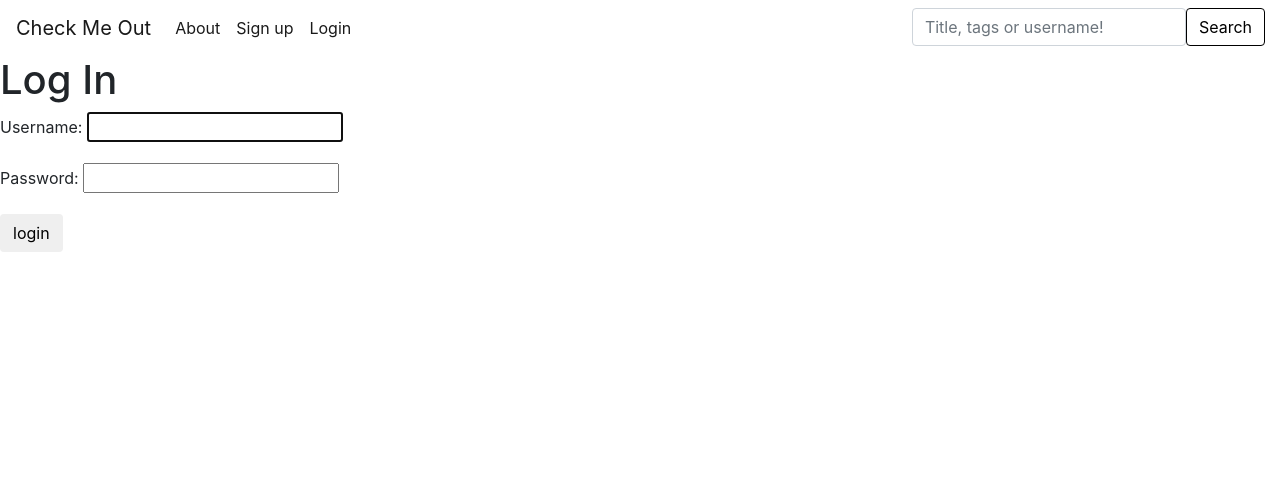
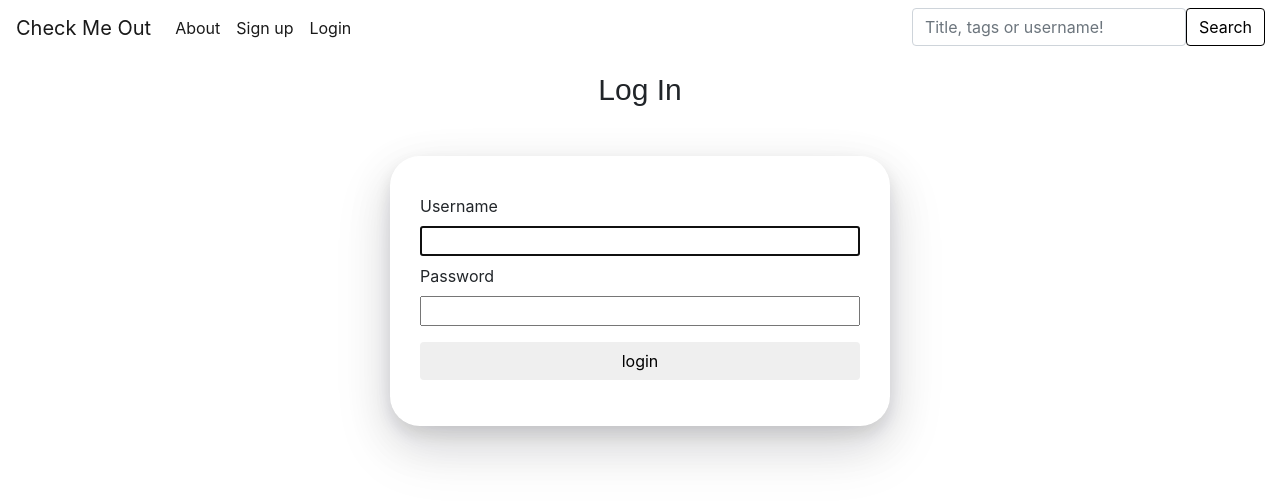
Before and after one commit to sarahrosehumenik/creative_marketplace, a Django app: page /accounts/login/ in a window 1280 px wide. Shown: the top 501 px of the page. Run offline with Django 4.2, Linux system fonts and the light colour scheme; some libraries are stand-ins or nearby versions.

Commit message:
login form

```diff
--- a/main_app/static/JS/javascript.js
+++ b/main_app/static/JS/javascript.js
@@ -4,3 +4,6 @@
  document.querySelector("select#id_tags").className = "form-control product-input"
  document.querySelector("input#file_upload_button").className = "form-control-file product-input"
  document.querySelector("input#id_photo_file").className = "form-control-file product-input"
+
+ document.querySelector("input#id_username").className = "form-control login-input"
+ document.querySelector("input#id_password").className = "form-control login-input"
--- a/main_app/static/css/style.css
+++ b/main_app/static/css/style.css
@@ -426,7 +426,7 @@ font-size: 18px;
 .profile-user{
   text-align: center;
   font-size: 30px;
-  margin: 20px;
+  margin-top: 1vh;
 }
 
 .avatar {
@@ -438,7 +438,7 @@ font-size: 18px;
   width: 60px;
   background-color: grey;
   border-radius: 50%;
-  margin-bottom: 3vh;
+  margin-bottom: 5vh;
 }
 
 .avatar-char {
@@ -461,7 +461,7 @@ font-size: 18px;
   text-align: center;
   font-family: Arial, Helvetica, sans-serif;
   font-size: 30px;
-  margin-top: 1vh;
+  margin-top: 2vh;
 }
 
 .post-product-container {
@@ -500,9 +500,41 @@ input#id_photo_file {
   margin-bottom: 2vh;
 }
 
+.login-header {
+  text-align: center;
+  font-family: Arial, Helvetica, sans-serif;
+  font-size: 30px;
+  margin-top: 2vh;
+}
 
+.login-container {
+  display: flex;
+  justify-content: center;
+  flex-direction: column;
+}
 
+.login-form-container {
+  height: 100%;
+  width: 90%;
+  max-width: 500px;
+  margin: 5vh auto;
+  box-shadow: rgba(17, 17, 26, 0.1) 0px 8px 15px, rgba(17, 17, 26, 0.1) 0px 16px 45px, rgba(17, 17, 26, 0.1) 0px 24px 60px;
+  padding: 30px;
+  border-radius: 30px;
+}
 
+.inner-login {
+  display: flex;
+  flex-direction: column;
+}
+
+.login-label {
+  margin-top: 1vh;
+}
+
+.login-btn {
+  margin-top: 2vh;
+}
 
 
 
--- a/main_app/templates/registration/login.html
+++ b/main_app/templates/registration/login.html
@@ -1,22 +1,29 @@
 {% extends 'base.html' %}
 {% block content %}
-<div id="post">
-<h1>Log In</h1>
+<div class="login-container">
+<h1 class="login-header">Log In</h1>
 
 <!-- Add the login form -->
-<form id="login" method="post" action="{% url 'login' %}">
+<div class="login-form-container">
+<form class="login-form" method="post" action="{% url 'login' %}">
   {% csrf_token %}
-  {{ form.as_p }}
+  <div class="form-group inner-login">
+    <label class="login-label" for="id_username">Username</label>
+  {{ form.username }}
+  <label class="login-label" for="id_password">Password</label>
+  {{ form.password }}
   <input
-  id="loginbutt"
+
   type="submit"
-  class="btn"
+  class="btn login-btn"
   value="login">
   <input
   type="hidden"
   name="next"
   value="{{ next }}">
+</div>
 </form>
+</div>
 </div>
 {% endblock %}
 
```
